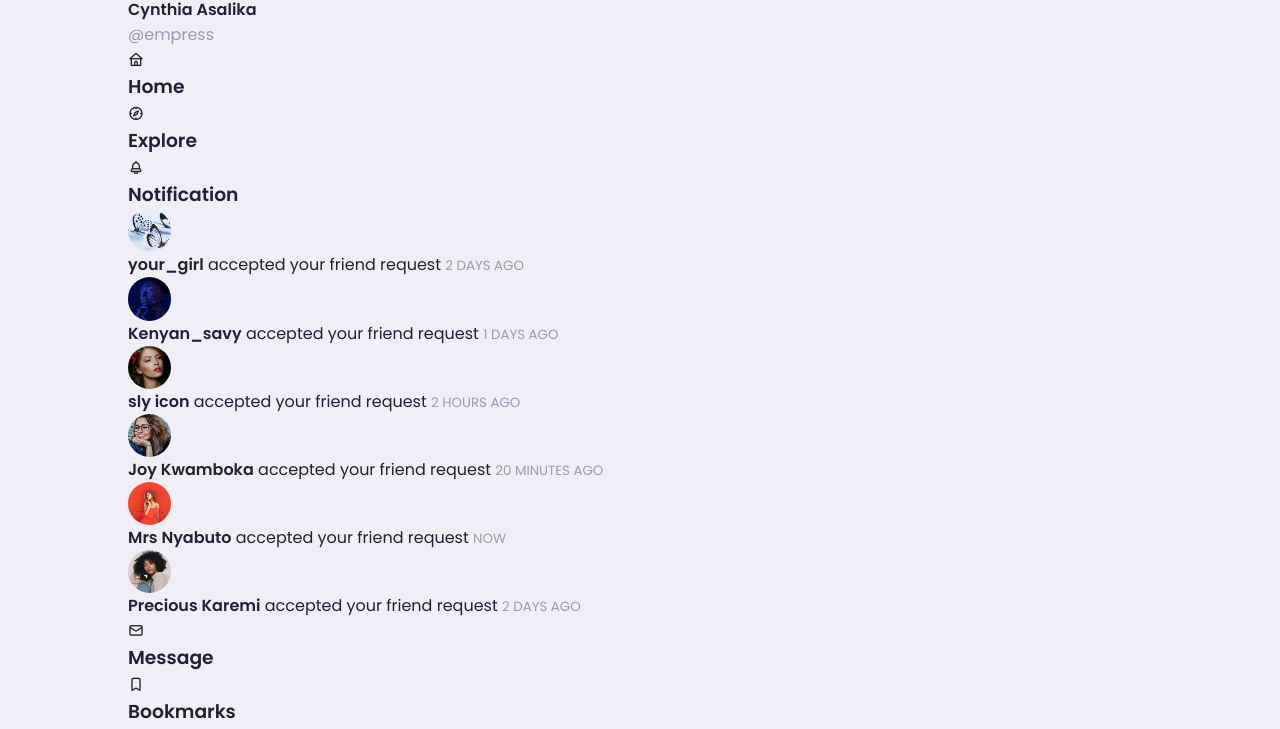
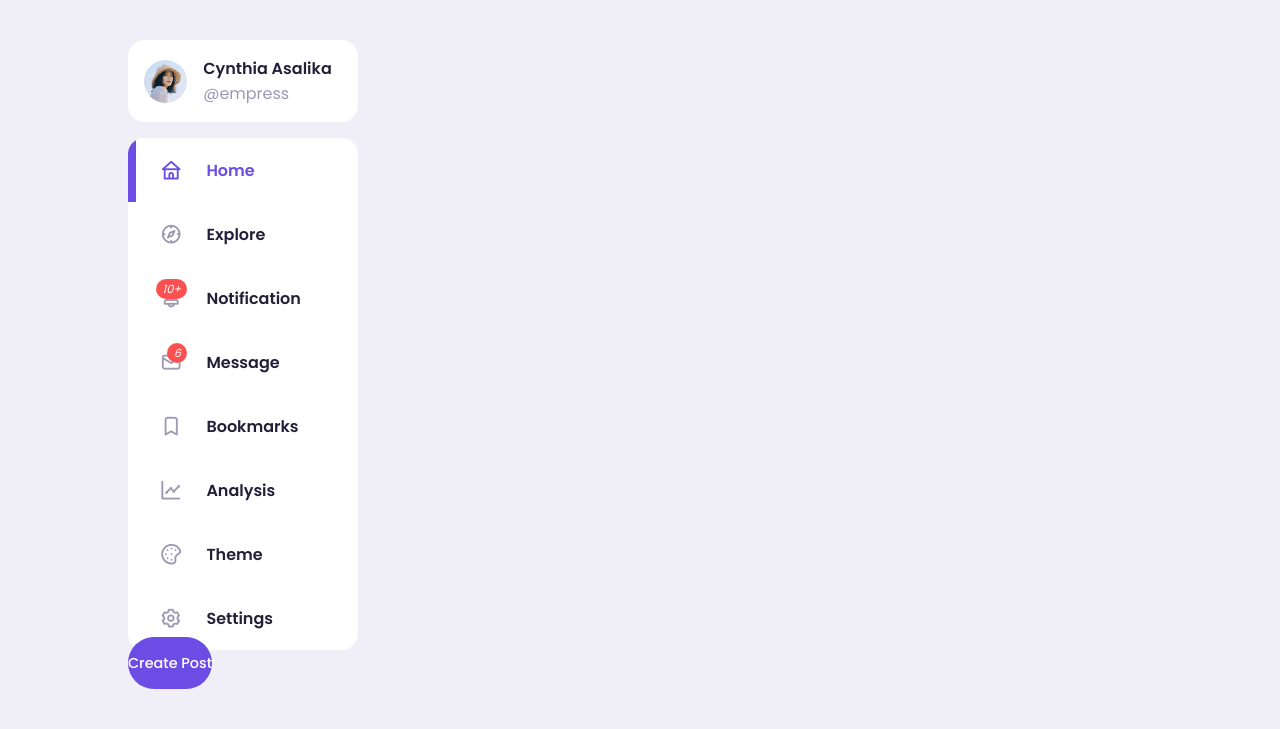
Before and after one commit to 12492sachet/Linkup, a plain HTML site: page index.html in a window 1280 px wide. Shown: the part 71-800 px from the top of the page. Drawn offline with nearby package versions, Linux system fonts and the light colour scheme.

Commit message:
styled the sidebar

```diff
--- a/index.html
+++ b/index.html
@@ -38,7 +38,7 @@
         <div class="left">
           <a class="profile">
             <div class="profile-photo">
-              <img src="./images/profile-8.jpg" alt="profile photo" />
+              <img src="./images/profile-1.jpg" alt="profile photo" />
             </div>
             <div class="handle">
               <h4>Cynthia Asalika</h4>
@@ -55,8 +55,12 @@
               ><span><i class="uil uil-compass"></i></span>
               <h3>Explore</h3></a
             >
-            <a class="menu-item"
-              ><span><i class="uil uil-bell"></i></span>
+            <a class="menu-item" id="notification"
+              ><span
+                ><i class="uil uil-bell"
+                  ><small class="notification-count">10+</small></i
+                ></span
+              >
               <h3>Notification</h3>
               <!-- ------------NOTIFICATION POPUP---------------->
               <div class="notification-popup">
@@ -117,8 +121,12 @@
                 </div>
               </div>
             </a>
-            <a class="menu-item"
-              ><span><i class="uil uil-envelope-alt"></i></span>
+            <a class="menu-item" id="messages-notification"
+              ><span
+                ><i class="uil uil-envelope-alt"
+                  ><small class="notification-count">6 </small></i
+                ></span
+              >
               <h3>Message</h3></a
             >
             <a class="menu-item"
@@ -138,22 +146,15 @@
               <h3>Settings</h3></a
             >
           </div>
+
           <!-- --------------------END OF SIDEBAR---------------------- -->
+
           <label for="create-post" class="btn btn-primary">Create Post</label>
         </div>
         <!-- ------------MIDDLE------------- -->
-        <div class="middle">
-          Lorem ipsum dolor sit amet consectetur adipisicing elit. Ipsa
-          necessitatibus voluptas ducimus illum similique maiores praesentium,
-          maxime animi temporibus facere!
-        </div>
+        <div class="middle"></div>
         <!-- ------------LEFT------------- -->
-        <div class="left">
-          Lorem, ipsum dolor sit amet consectetur adipisicing elit. Eius dolor
-          consequuntur qui minima cupiditate, ut eligendi iusto reprehenderit
-          hic. Tempora reiciendis dolore perferendis accusamus praesentium ullam
-          possimus consectetur repellat error!
-        </div>
+        <div class="left"></div>
       </div>
     </main>
   </body>
--- a/style.css
+++ b/style.css
@@ -16,6 +16,9 @@
   --btn-padding: 0.6rem 2rem;
   --search-padding: 0.6rem 1rem;
   --card-padding: 1rem;
+
+  --sticky-top-left: 5.4rem;
+  --sticky-top-right: -18rem;
 }
 
 *,
@@ -111,3 +114,126 @@ nav .create {
   align-items: center;
   gap: 2rem;
 }
+/* MAIN */
+main {
+  position: relative;
+  top: 5.4rem;
+}
+main .container {
+  display: grid;
+  grid-template-columns: 18vw auto 20vw;
+  column-gap: 2rem;
+  position: relative;
+}
+/* ============ LEFT ============== */
+main .container .left {
+  height: max-content;
+  position: sticky;
+  top: var(--sticky-top-left);
+}
+main .container .left .profile {
+  padding: var(--card-padding);
+  background: var(--color-white);
+  border-radius: var(--card-border-radius);
+  display: flex;
+  align-items: center;
+  column-gap: 1rem;
+  width: 100%;
+}
+/* --------------- SIDEBAR --------------- */
+.left .sidebar {
+  margin-top: 1rem;
+  background: var(--color-white);
+  border-radius: var(--card-border-radius);
+}
+.left .sidebar .menu-item {
+  display: flex;
+  align-items: center;
+  height: 4rem;
+  cursor: pointer;
+  transition: all 300ms ease;
+  position: relative;
+}
+
+.left .sidebar .menu-item:hover {
+  background: var(--color-light);
+}
+.left .sidebar i {
+  font-size: 1.4rem;
+  color: var(--color-gray);
+  margin-left: 2rem;
+  position: relative;
+}
+.left .sidebar i .notification-count {
+  background: var(--color-danger);
+  color: white;
+  font-size: 0.7rem;
+  width: fit-content;
+  border-radius: 0.8rem;
+  padding: 0.1rem 0.4rem;
+  position: absolute;
+  top: -0.2rem;
+  right: -0.3rem;
+}
+.left .sidebar h3 {
+  margin-left: 1.5rem;
+  font-size: 1rem;
+}
+.left .sidebar .active i,
+.left .sidebar .active h3 {
+  color: var(--color-primary);
+}
+.left .sidebar .active::before {
+  content: "";
+  display: block;
+  width: 0.5rem;
+  height: 100%;
+  position: absolute;
+  background: var(--color-primary);
+}
+.left .sidebar .menu-item:first-child.active {
+  border-top-left-radius: var(--card-border-radius);
+  overflow: hidden;
+}
+.left .sidebar .menu-item:last-child.active {
+  border-top-left-radius: var(--card-border-radius);
+  overflow: hidden;
+}
+.left .btn {
+  margin-top: 1rem;
+  width: 100%;
+  text-align: center;
+  padding: 1rem 0;
+}
+/* -------------- NOTIFICATION POPUP--------------- */
+.left .notification-popup {
+  position: absolute;
+  top: 0;
+  left: 110%;
+  width: 30rem;
+  background: var(--color-white);
+  border-radius: var(--card-border-radius);
+  padding: var(--card-padding);
+  z-index: 8;
+  display: none;
+  box-shadow: 0 0 2rem hsl(var(--color-primary), 75%, 60% 25%);
+}
+.left .notification-popup::before {
+  content: "";
+  width: 1.2rem;
+  height: 1.2rem;
+  display: block;
+  background: var(--color-white);
+  position: absolute;
+  left: -0.6rem;
+  transform: rotate(45deg);
+}
+.left .notification-popup > div {
+  display: flex;
+  align-items: start;
+  gap: 1rem;
+  margin-bottom: 1rem;
+}
+.left .notification-popup small {
+  display: block;
+}
```
